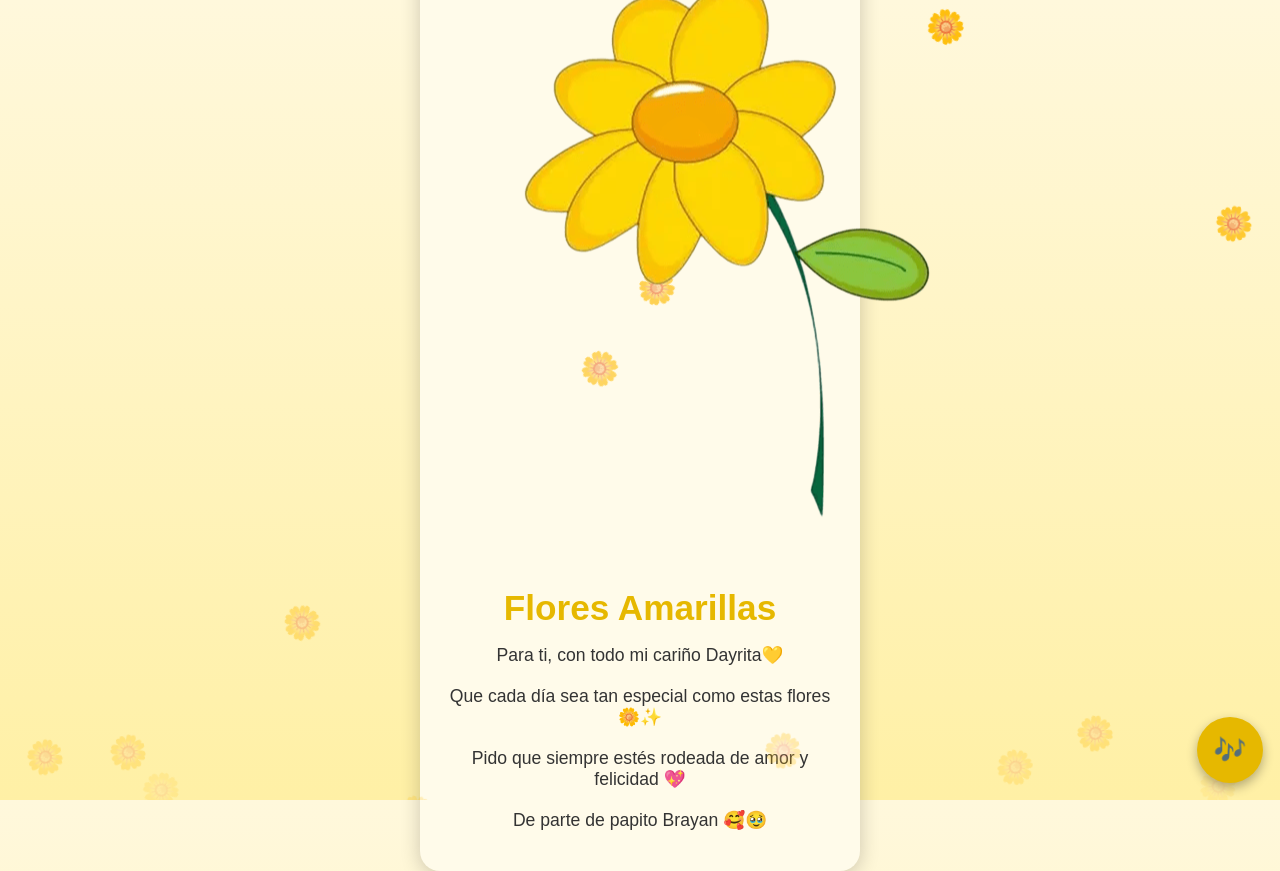
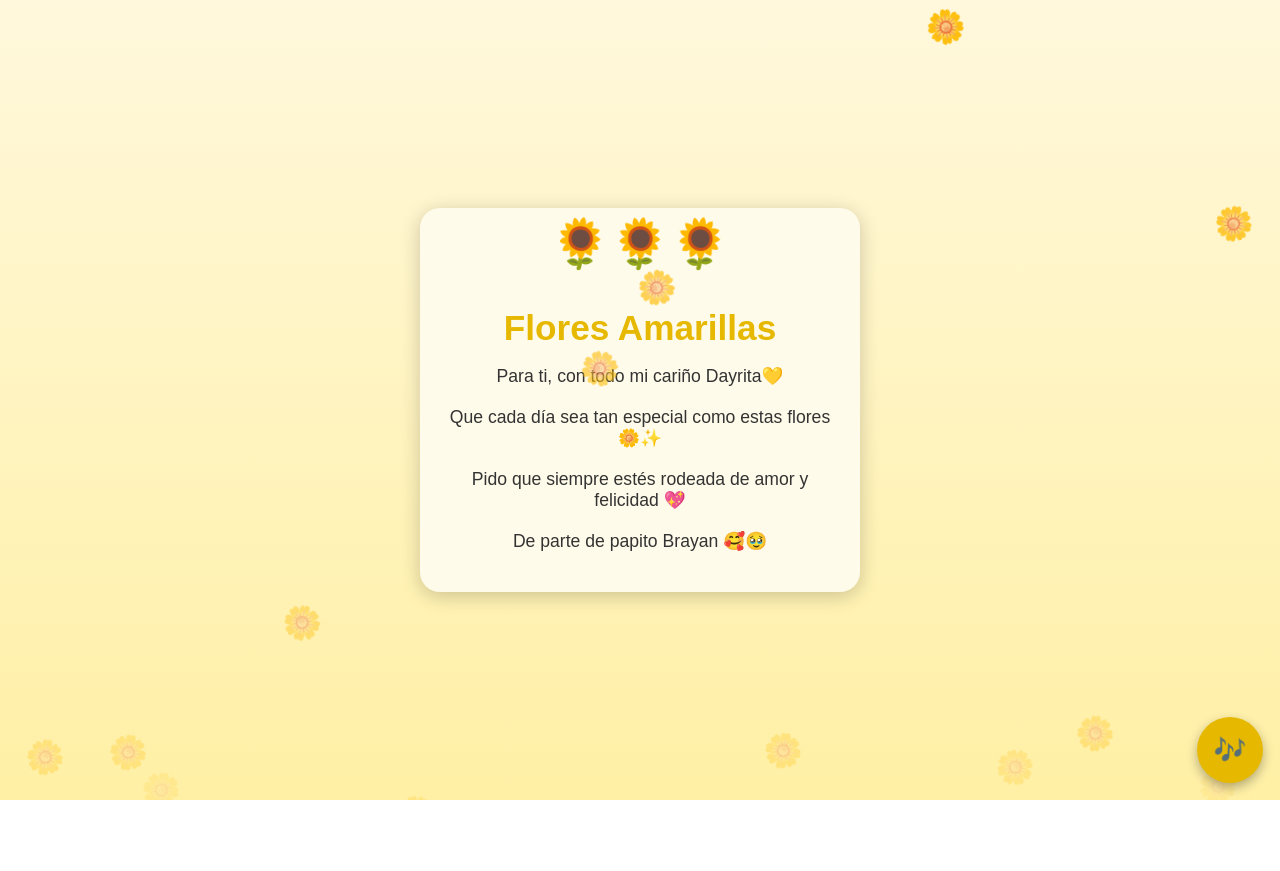
Before and after one commit to cristianchoque1111-star/Flores-amarillas, a plain HTML site: page index.html in a window 1280 px wide. After the commit the page ends 800 px from the top, so only its background shows below. Drawn offline with Linux system fonts and the light colour scheme.

Commit message:
Update index.html

```diff
--- a/index.html
+++ b/index.html
@@ -108,7 +108,7 @@
     <!-- Flores flotantes -->
     <div class="floating-flowers"></div>
     <div class="container">
-        <img class="flower" src="Imagen/flor amarilla.png" alt="Flores Amarillas">
+        <div class="flower">🌻🌻🌻</div>
         <h1>Flores Amarillas</h1>
         <p>Para ti, con todo mi cariño Dayrita💛</p>
         <p>Que cada día sea tan especial como estas flores 🌼✨</p>
```
